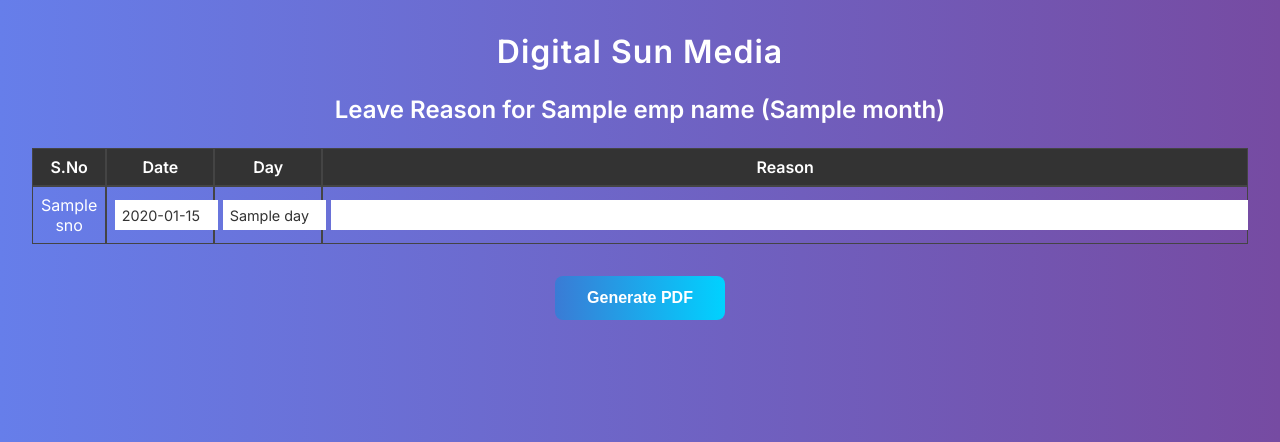
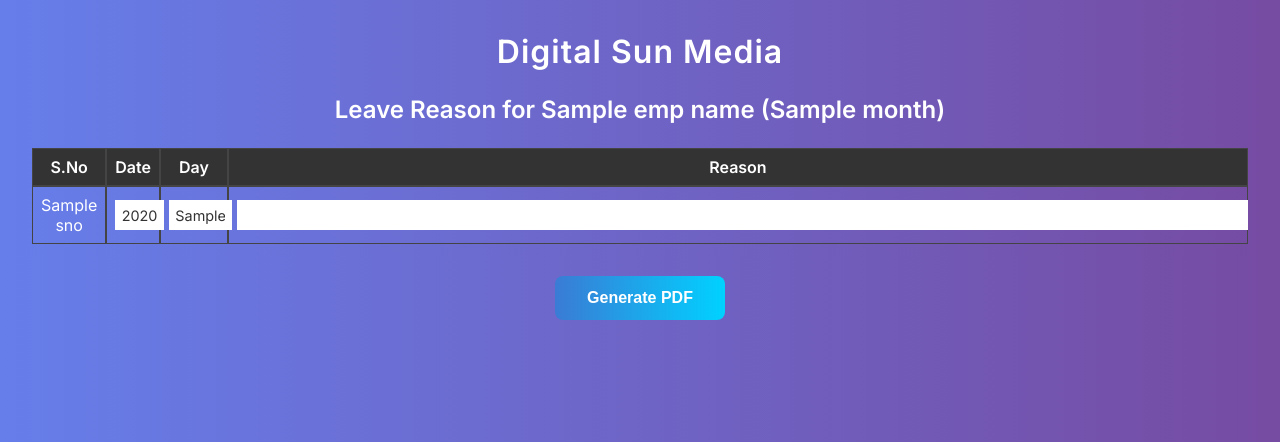
Before and after one commit to amirdsmedia/LeaveManager, a Flask app: template app/templates/leave_form.html in a window 1280 px wide. Shown: the top 442 px of the page. Run offline with Flask 2, Linux system fonts and the light colour scheme; the template is opened without the code that fills it: most values are stand-ins (such as "Sample title", 1, 10 or a date in 2020).

Commit message:
Update leave_form.html

```diff
--- a/app/templates/leave_form.html
+++ b/app/templates/leave_form.html
@@ -56,10 +56,10 @@
       color: #333;
     }
     .small-col {
-      width: 50px;
+      width: 30px;
     }
     .medium-col {
-      width: 90px;
+      width: 50px;
     }
     .wide-col {
       width: auto;
@@ -107,17 +107,17 @@
     <input type="hidden" name="month" value="{{ month }}">
     <input type="hidden" name="num_rows" value="{{ absent_days|length }}">
   </div>
-  <table style="margin-left: auto; margin-right: auto;">
-    <tr><th class="small-col">S.No</th><th class="medium-col">Date</th><th class="medium-col">Day</th><th class="wide-col">Reason</th></tr>
+  <div style="max-width: 100vw; margin: 0 auto;"><table style="width: 100%;">
+    <tr><th class="small-col">S.No</th><th class="small-col">Date</th><th class="medium-col">Day</th><th class="wide-col">Reason</th></tr>
     {% for sno, date, day in absent_days %}
     <tr>
       <td class="small-col">{{ sno }}</td>
-      <td class="medium-col"><input type="text" name="date_{{ loop.index0 }}" value="{{ date }}" readonly></td>
+      <td class="small-col"><input type="text" name="date_{{ loop.index0 }}" value="{{ date }}" readonly></td>
       <td class="medium-col"><input type="text" name="day_{{ loop.index0 }}" value="{{ day }}" readonly></td>
       <td class="wide-col"><input type="text" name="reason_{{ loop.index0 }}" required></td>
     </tr>
     {% endfor %}
-  </table>
+  </table></div>
   <div class="button-section">
     <button type="submit">Generate PDF</button>
   </div>
```
